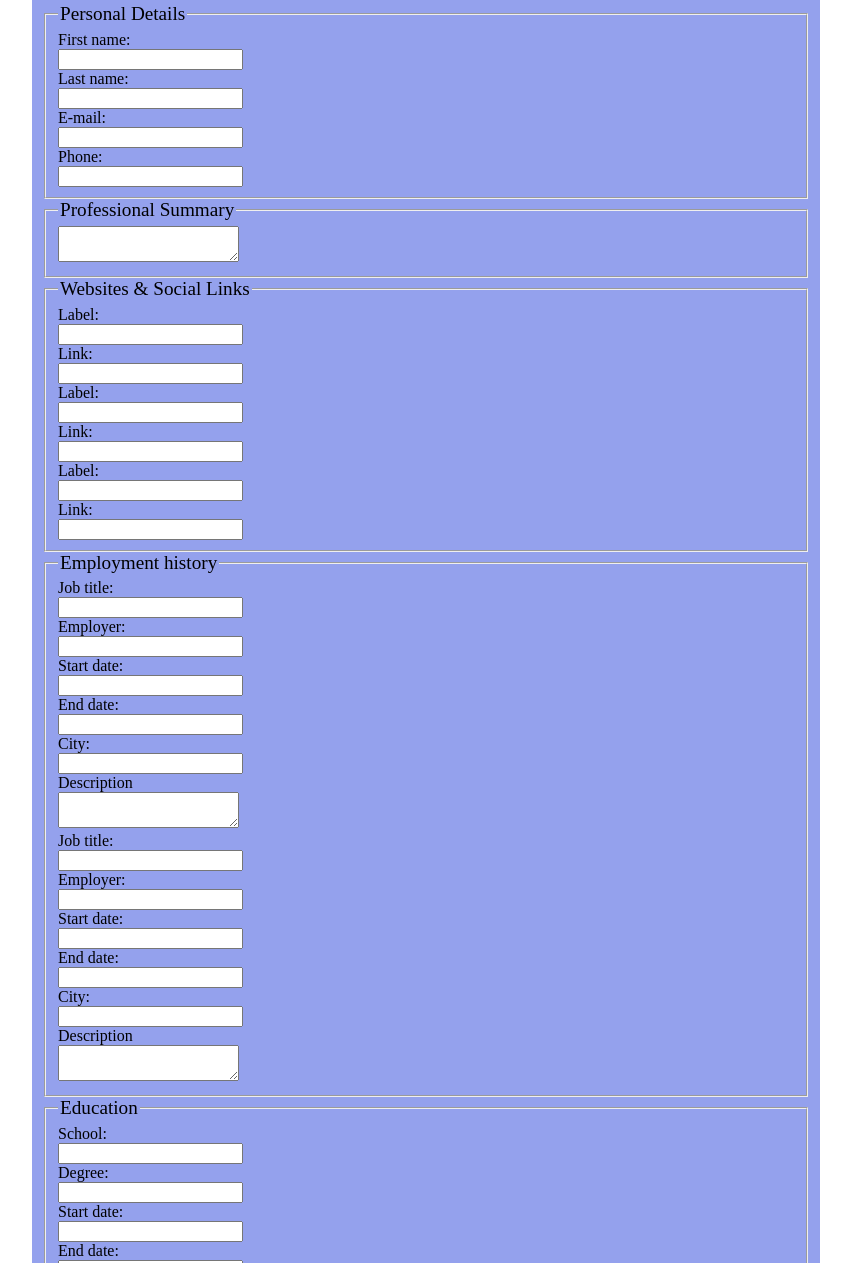
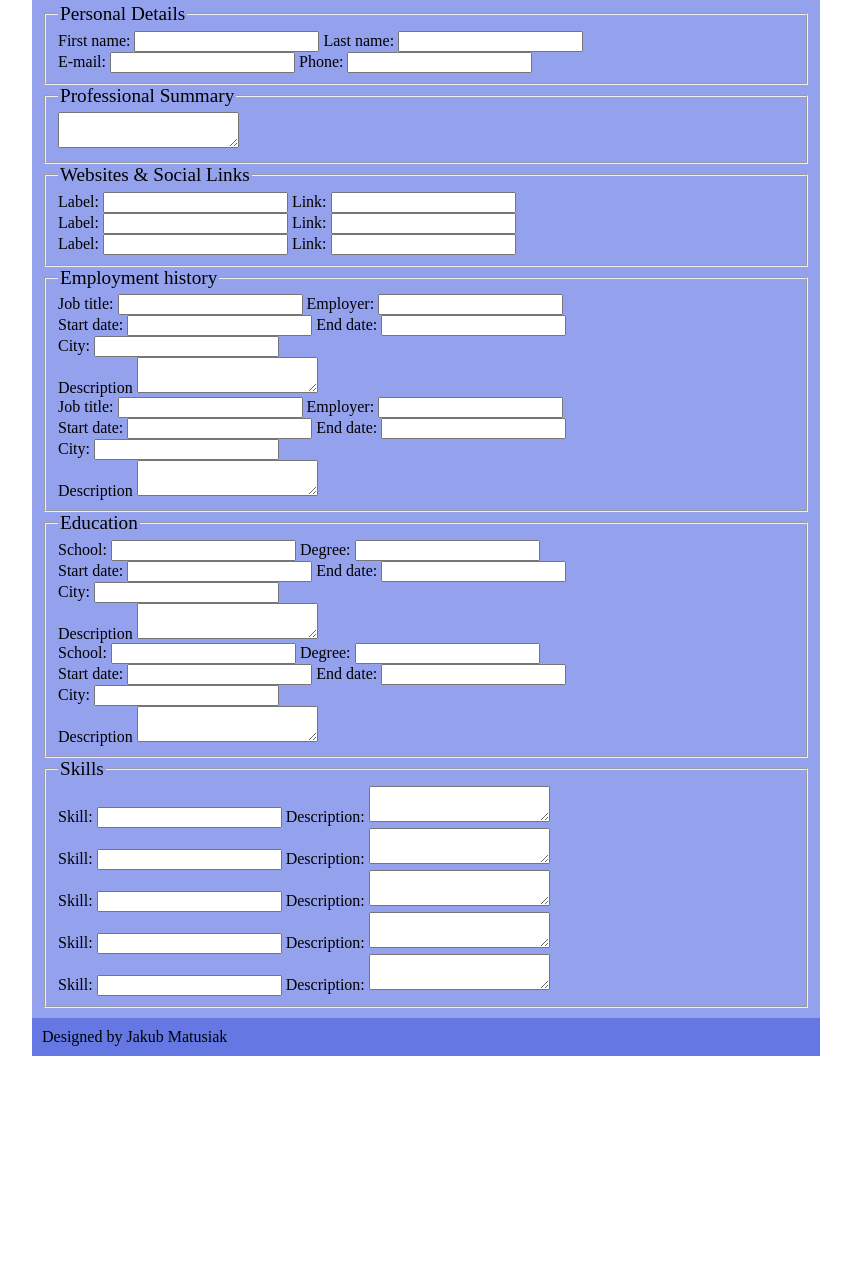
Before and after one commit to jakub-matusiak/resume-creator, a plain HTML site: page index.html in a window 1280 px wide. Shown: the part 64-1327 px from the top of the page, without its empty margins (214-1065 px from the left). After the commit the page ends 1120 px from the top, so only its background shows below. Drawn offline with Linux system fonts and the light colour scheme.

Commit message:
Started to creating better layout for forms (only html)

```diff
--- a/index.html
+++ b/index.html
@@ -16,22 +16,26 @@
             <form>
                 <fieldset>
                     <legend class="resume-heading">Personal Details</legend>
+                    <div>
                         <label for="first_name">
-                        <div>First name:</div>
+                            <span>First name:</span>
                             <input type="text" id="first_name">
                         </label>
                         <label for="last_name">
-                        <div>Last name:</div>
+                            <span>Last name:</span>
                             <input type="text" id="last_name">
                         </label>
+                    </div>
+                    <div>
                         <label for="email">
-                        <div>E-mail:</div>
+                            <span>E-mail:</span>
                             <input type="text" id="email">
                         </label>
                         <label for="phone">
-                        <div>Phone:</div>
+                            <span>Phone:</span>
                             <input type="text" id="phone">
                         </label>
+                    </div>
                 </fieldset>
             </form>
             <form>
@@ -43,181 +47,229 @@
             <form>
                 <fieldset>
                     <legend class="resume-heading">Websites &amp; Social Links</legend>
+                    <div>
                         <label for="label1">
-                        <div>Label:</div>
+                            <span>Label:</span>
                             <input type="text" id="label1">
                         </label>
                         <label for="link1">
-                        <div>Link:</div>
+                            <span>Link:</span>
                             <input type="text" id="link1">
                         </label>
+                    </div>
+                    <div>
                         <label for="label2">
-                        <div>Label:</div>
+                            <span>Label:</span>
                             <input type="text" id="label2">
                         </label>
                         <label for="link2">
-                        <div>Link:</div>
+                            <span>Link:</span>
                             <input type="text" id="link2">
                         </label>
+                    </div>
+                    <div>
                         <label for="label3">
-                        <div>Label:</div>
+                            <span>Label:</span>
                             <input type="text" id="label3">
                         </label>
                         <label for="link3">
-                        <div>Link:</div>
+                            <span>Link:</span>
                             <input type="text" id="link3">
                         </label>
+                    </div>
                 </fieldset>
             </form>
             <form>
                 <fieldset>
                     <legend class="resume-heading">Employment history</legend>
+                    <div>
                         <label for="job-1">
-                        <div>Job title:</div>
+                            <span>Job title:</span>
                             <input type="text" id="job-1">
                         </label>
                         <label for="employer-1">
-                        <div>Employer:</div>
+                            <span>Employer:</span>
                             <input type="text" id="employer-1">
                         </label>
+                    </div>
+                    <div>
                         <label for="job-start-1">
-                        <div>Start date:</div>
+                            <span>Start date:</span>
                             <input type="text" id="sjob-tart-1">
                         </label>
                         <label for="job-end-1">
-                        <div>End date:</div>
+                            <span>End date:</span>
                             <input type="text" id="job-end-1">
                         </label>
+                    </div>
+                    <div>
                         <label for="job-city-1">
-                        <div>City:</div>
+                            <span>City:</span>
                             <input type="text" id="job-city-1">
                         </label>
+                    </div>
+                    <div>
                         <label for="job-description-1">
-                        <div>Description</div>
+                            <span>Description</span>
                             <textarea id="job-description-1"></textarea>
                         </label>
+                    </div>
+                    <div>
                         <label for="job-2">
-                        <div>Job title:</div>
+                            <span>Job title:</span>
                             <input type="text" id="job-2">
                         </label>
                         <label for="employer-2">
-                        <div>Employer:</div>
+                            <span>Employer:</span>
                             <input type="text" id="employer-2">
                         </label>
+                    </div>
+                    <div>
                         <label for="job-start-2">
-                        <div>Start date:</div>
+                            <span>Start date:</span>
                             <input type="text" id="job-start-2">
                         </label>
                         <label for="job-end-2">
-                        <div>End date:</div>
+                            <span>End date:</span>
                             <input type="text" id="job-end-2">
                         </label>
+                    </div>
+                    <div>
                         <label for="job-city-2">
-                        <div>City:</div>
+                            <span>City:</span>
                             <input type="text" id="job-city-2">
                         </label>
+                    </div>
+                    <div>
                         <label for="job-description-2">
-                        <div>Description</div>
+                            <span>Description</span>
                             <textarea id="job-description-2"></textarea>
                         </label>
+                    </div>
                 </fieldset>
             </form>
             <form>
                 <fieldset>
                     <legend class="resume-heading">Education</legend>
+                    <div>
                         <label for="school-1">
-                        <div>School:</div>
+                            <span>School:</span>
                             <input type="text" id="school-1">
                         </label>
                         <label for="degree-1">
-                        <div>Degree:</div>
+                            <span>Degree:</span>
                             <input type="text" id="degree-1">
                         </label>
+                    </div>
+                    <div>
                         <label for="school-start-1">
-                        <div>Start date:</div>
+                            <span>Start date:</span>
                             <input type="text" id="school-start-1">
                         </label>
                         <label for="school-end-1">
-                        <div>End date:</div>
+                            <span>End date:</span>
                             <input type="text" id="school-end-1">
                         </label>
+                    </div>
+                    <div>
                         <label for="school-city-1">
-                        <div>City:</div>
+                            <span>City:</span>
                             <input type="text" id="school-city-1">
                         </label>
+                    </div>
+                    <div>
                         <label for="school-description-1">
-                        <div>Description</div>
+                            <span>Description</span>
                             <textarea id="school-description-1"></textarea>
                         </label>
+                    </div>
+                    <div>
                         <label for="school-2">
-                        <div>School:</div>
+                            <span>School:</span>
                             <input type="text" id="school-2">
                         </label>
                         <label for="degree-2">
-                        <div>Degree:</div>
+                            <span>Degree:</span>
                             <input type="text" id="degree-2">
                         </label>
+                    </div>
+                    <div>
                         <label for="school-start-2">
-                        <div>Start date:</div>
+                            <span>Start date:</span>
                             <input type="text" id="school-start-2">
                         </label>
                         <label for="school-end-2">
-                        <div>End date:</div>
+                            <span>End date:</span>
                             <input type="text" id="school-end-2">
                         </label>
+                    </div>
+                    <div>
                         <label for="school-city-2">
-                        <div>City:</div>
+                            <span>City:</span>
                             <input type="text" id="school-city-2">
                         </label>
+                    </div>
+                    <div>
                         <label for="school-description-2">
-                        <div>Description</div>
+                            <span>Description</span>
                             <textarea id="school-description-2"></textarea>
                         </label>
+                    </div>
                 </fieldset>
             </form>
             <form>
                 <fieldset>
                     <legend class="resume-heading">Skills</legend>
+                    <div>
                         <label for="skill-1">
-                        <div>Skill:</div>
+                            <span>Skill:</span>
                             <input type="text" id="skill-1">
                         </label>
                         <label for="skill-description-1">
-                        <div>Description:</div>
+                            <span>Description:</span>
                             <textarea id="skill-description-1"></textarea>
                         </label>
+                    </div>
+                    <div>
                         <label for="skill-2">
-                        <div>Skill:</div>
+                            <span>Skill:</span>
                             <input type="text" id="skill-2">
                         </label>
                         <label for="skill-description-2">
-                        <div>Description:</div>
+                            <span>Description:</span>
                             <textarea id="skill-description-2"></textarea>
                         </label>
+                    </div>
+                    <div>
                         <label for="skill-3">
-                        <div>Skill:</div>
+                            <span>Skill:</span>
                             <input type="text" id="skill-3">
                         </label>
                         <label for="skill-description-3">
-                        <div>Description:</div>
+                            <span>Description:</span>
                             <textarea id="skill-description-3"></textarea>
                         </label>
+                    </div>
+                    <div>
                         <label for="skill-4">
-                        <div>Skill:</div>
+                            <span>Skill:</span>
                             <input type="text" id="skill-4">
                         </label>
                         <label for="skill-description-4">
-                        <div>Description:</div>
+                            <span>Description:</span>
                             <textarea id="skill-description-4"></textarea>
                         </label>
+                    </div>
+                    <div>
                         <label for="skill-5">
-                        <div>Skill:</div>
+                            <span>Skill:</span>
                             <input type="text" id="skill-5">
                         </label>
                         <label for="skill-description-5">
-                        <div>Description:</div>
+                            <span>Description:</span>
                             <textarea id="skill-description-5"></textarea>
                         </label>
+                    </div>
                 </fieldset>
             </form>
         </main>
```
Lines whose indentation alone changed are shown as unchanged.
